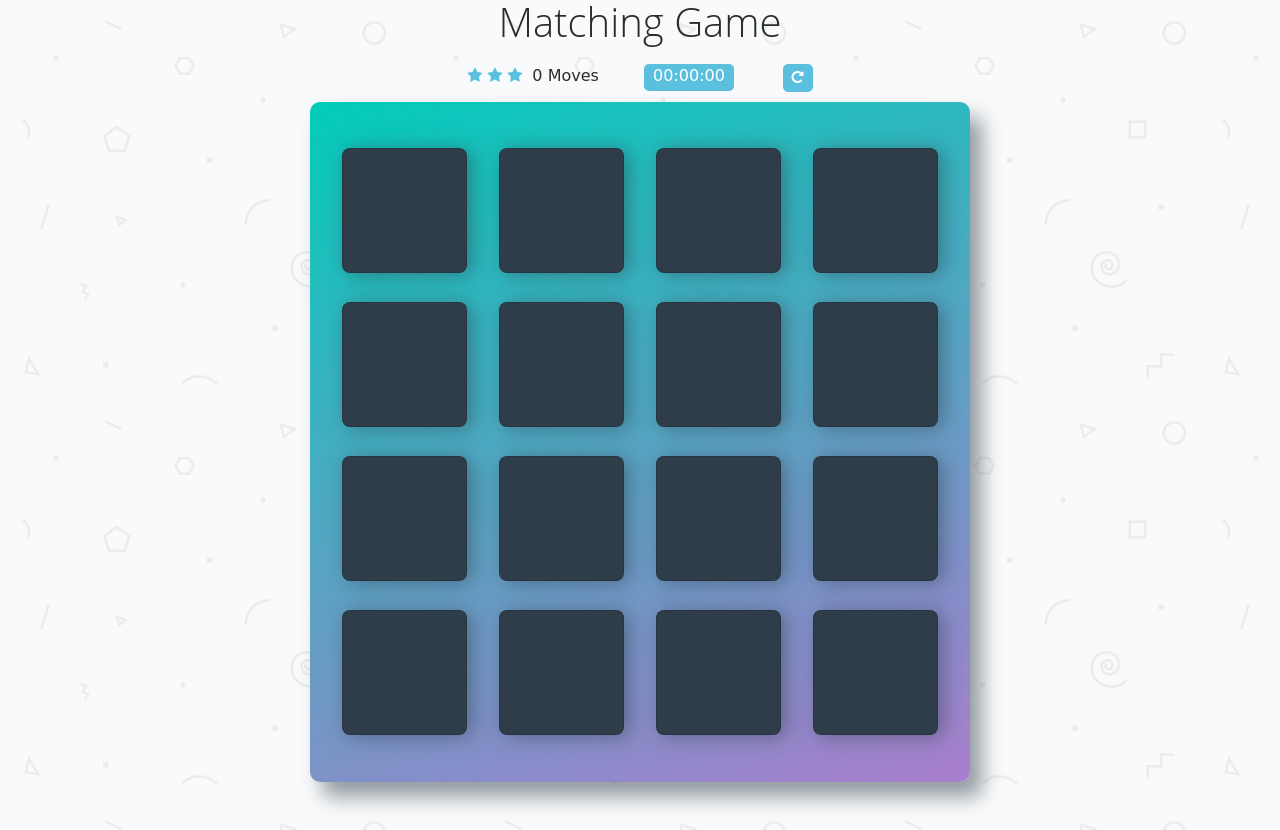
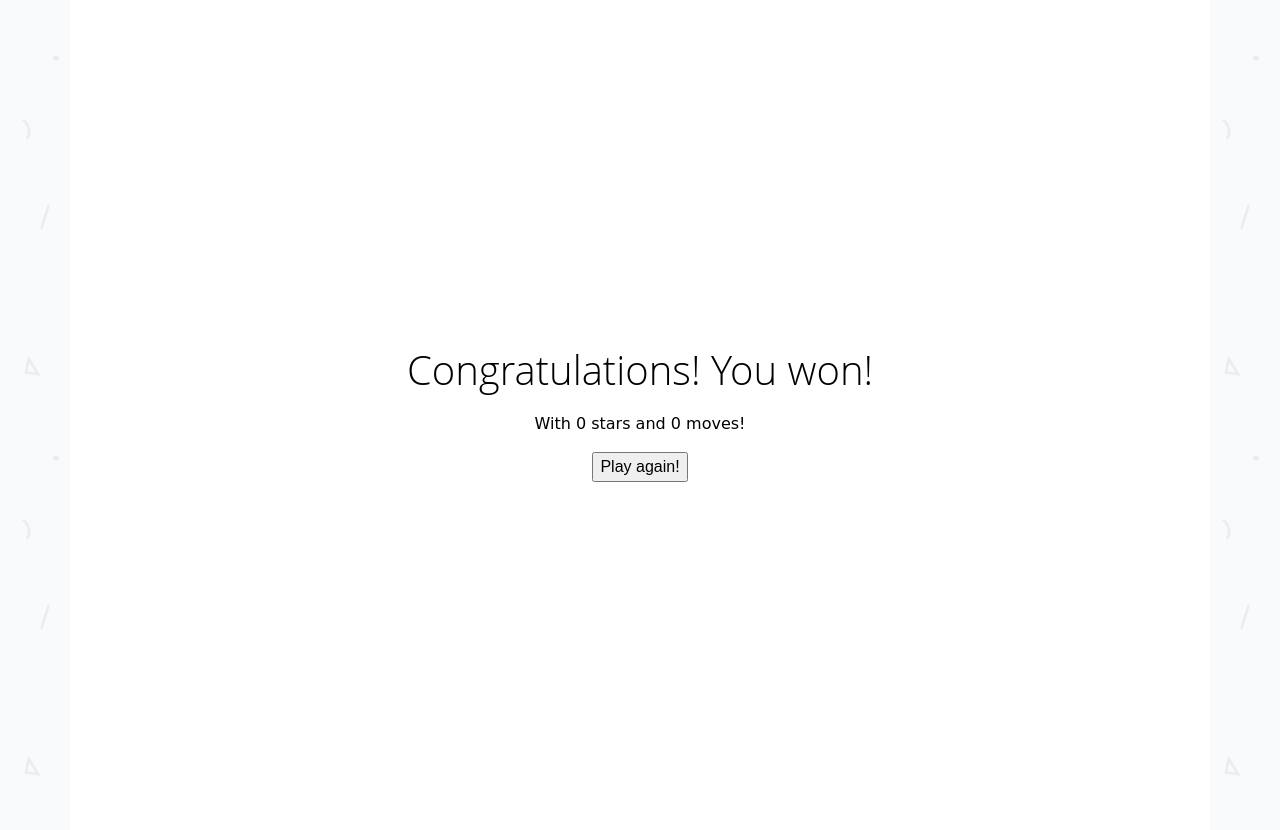
Before and after one commit to Shyscarecrow/MemoryGame, a plain HTML site: page index.html in a window 1280 px wide. Drawn offline with nearby package versions, Linux system fonts and the light colour scheme; a web font is replaced by a local one.

Commit message:
Add styles for win modal window

```diff
--- a/css/app.css
+++ b/css/app.css
@@ -133,3 +133,21 @@ h1 {
 	border-radius: 5px;
 	cursor: pointer;
 }
+
+.winPage {
+	z-index: 1000;
+	position: absolute;
+	background-color: #fff;
+	color: black;
+	display: flex;
+    justify-content: center;
+    align-items: center;
+	flex-direction: column;
+	width: 100%;
+	height: 100%;
+
+}
+
+.winPage.closed {
+	display: none;
+}
```
